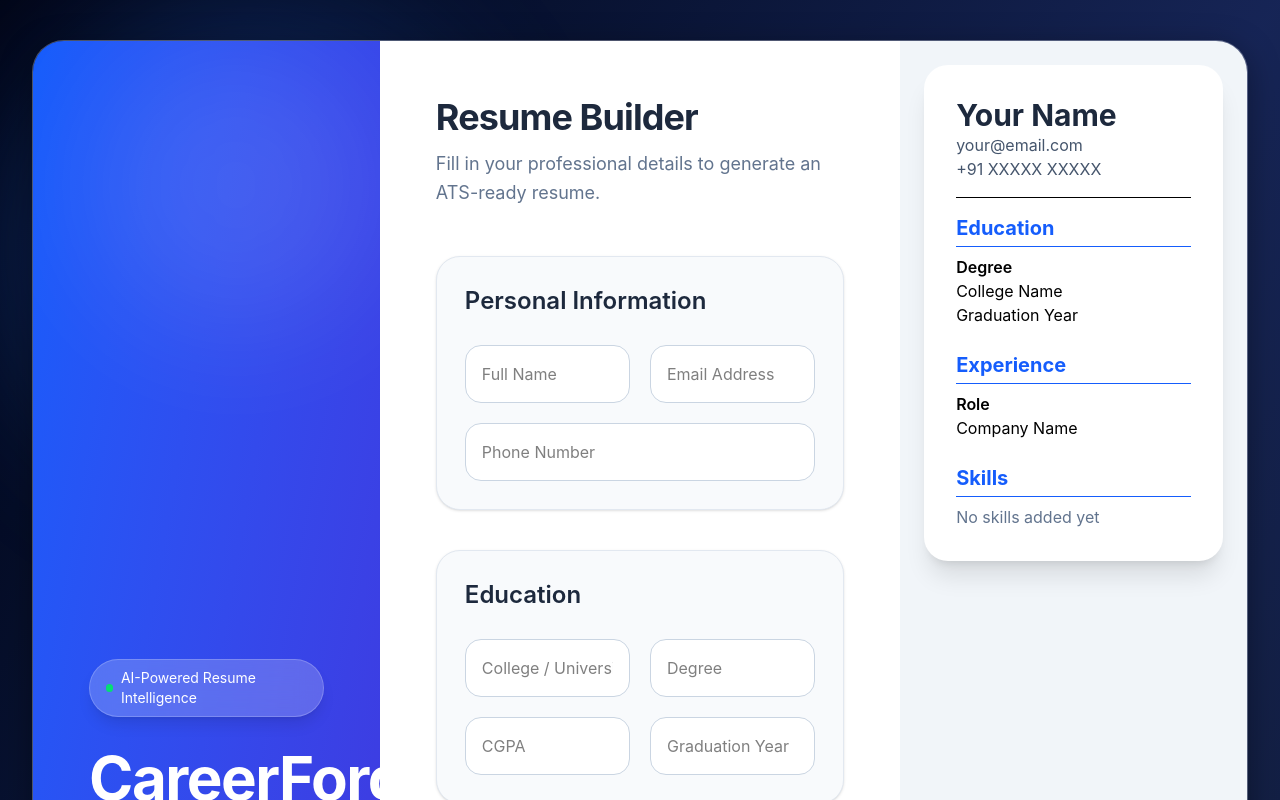
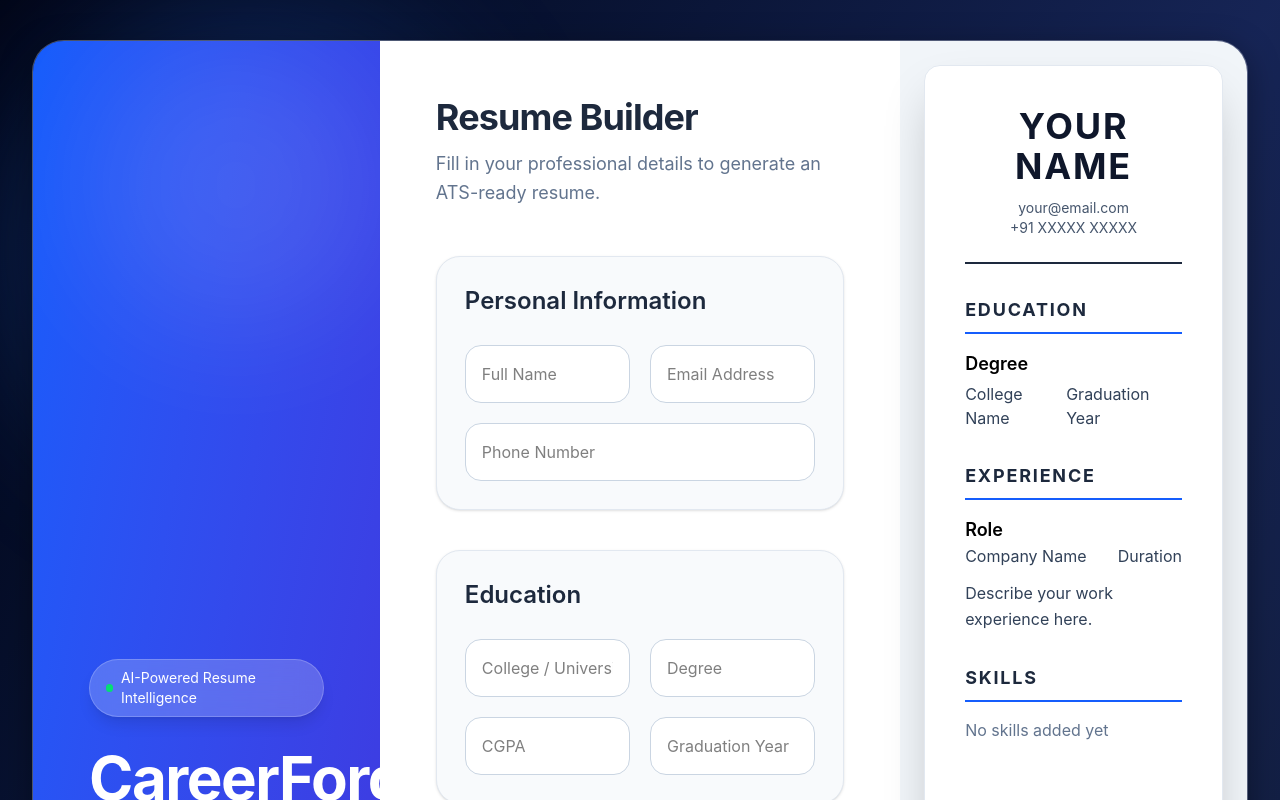
Before and after one commit to Nikita497645/AI-Resume-Architect, a React app in the folder frontend/: page / in a window 1280 px wide. Shown: the top 800 px of the page. Built offline with nearby package versions, Linux system fonts and the light colour scheme; the HTML template or start-up script is replaced by a standard one.

Commit message:
Completed Day 11 - resume preview styling and real-time updates

```diff
--- a/frontend/src/components/ResumePreview.jsx
+++ b/frontend/src/components/ResumePreview.jsx
@@ -3,33 +3,46 @@ function ResumePreview({ formData }) {
 
   if (template === "classic") {
     return (
-      <div className="bg-white border p-8 shadow-lg rounded-xl h-fit sticky top-6">
-        <h1 className="text-3xl font-bold text-center">
+      <div className="bg-white border border-slate-200 p-10 shadow-2xl rounded-xl h-fit sticky top-6">
+        <h1 className="text-4xl font-bold uppercase tracking-wider text-center">
           {formData.name || "Your Name"}
         </h1>
 
-        <p className="text-center text-gray-600">
-          {formData.email || "your@email.com"}
-        </p>
+        <div className="text-center text-slate-600 mt-2">
+          <p>{formData.email || "your@email.com"}</p>
+          <p>{formData.phone || "+91 XXXXX XXXXX"}</p>
+        </div>
 
-        <p className="text-center text-gray-600">
-          {formData.phone || "+91 XXXXX XXXXX"}
-        </p>
+        <hr className="my-6 border-slate-300" />
 
-        <hr className="my-4" />
+        <h2 className="text-lg font-bold uppercase tracking-widest border-b-2 border-slate-800 pb-2 mb-4">
+          Education
+        </h2>
 
-        <h2 className="font-bold text-lg mb-2">Education</h2>
-        <p>{formData.degree}</p>
-        <p>{formData.college}</p>
-        <p>{formData.graduationYear}</p>
+        <p className="font-semibold">{formData.degree}</p>
 
-        <h2 className="font-bold text-lg mt-5 mb-2">Experience</h2>
-        <p>{formData.role}</p>
-        <p>{formData.company}</p>
-        <p>{formData.duration}</p>
-        <p>{formData.experienceDescription}</p>
+        <div className="flex justify-between text-slate-700">
+          <span>{formData.college}</span>
+          <span>{formData.graduationYear}</span>
+        </div>
 
-        <h2 className="font-bold text-lg mt-5 mb-2">Skills</h2>
+        <h2 className="text-lg font-bold uppercase tracking-widest border-b-2 border-slate-800 pb-2 mb-4 mt-8">
+          Experience
+        </h2>
+
+        <p className="font-semibold">{formData.role}</p>
+
+        <div className="flex justify-between text-slate-700">
+          <span>{formData.company}</span>
+          <span>{formData.duration}</span>
+        </div>
+
+        <p className="mt-3">{formData.experienceDescription}</p>
+
+        <h2 className="text-lg font-bold uppercase tracking-widest border-b-2 border-slate-800 pb-2 mb-4 mt-8">
+          Skills
+        </h2>
+
         <p>{formData.skills}</p>
       </div>
     );
@@ -37,112 +50,155 @@ function ResumePreview({ formData }) {
 
   if (template === "professional") {
     return (
-      <div className="bg-slate-900 text-white p-8 rounded-3xl shadow-xl h-fit sticky top-6">
-        <h1 className="text-3xl font-bold">
-          {formData.name || "Your Name"}
-        </h1>
+      <div className="bg-slate-900 text-white p-10 rounded-3xl shadow-2xl h-fit sticky top-6">
+        <div className="text-center border-b border-blue-500 pb-5">
+          <h1 className="text-4xl font-bold uppercase tracking-wider">
+            {formData.name || "Your Name"}
+          </h1>
 
-        <p>{formData.email || "your@email.com"}</p>
-        <p>{formData.phone || "+91 XXXXX XXXXX"}</p>
+          <p className="mt-2">
+            {formData.email || "your@email.com"}
+          </p>
 
-        <div className="mt-6">
-          <h2 className="text-blue-400 text-xl font-bold border-b border-blue-500 pb-2 mb-3">
+          <p>
+            {formData.phone || "+91 XXXXX XXXXX"}
+          </p>
+        </div>
+
+        <div className="mt-8">
+          <h2 className="text-blue-400 text-lg font-bold uppercase tracking-widest border-b border-blue-500 pb-2 mb-4">
             Education
           </h2>
 
-          <p>{formData.degree}</p>
-          <p>{formData.college}</p>
-          <p>{formData.graduationYear}</p>
-          <p>{formData.cgpa && `CGPA: ${formData.cgpa}`}</p>
+          <p className="font-semibold">{formData.degree}</p>
+
+          <div className="flex justify-between">
+            <span>{formData.college}</span>
+            <span>{formData.graduationYear}</span>
+          </div>
+
+          {formData.cgpa && (
+            <p className="mt-2">CGPA: {formData.cgpa}</p>
+          )}
         </div>
 
-        <div className="mt-6">
-          <h2 className="text-blue-400 text-xl font-bold border-b border-blue-500 pb-2 mb-3">
+        <div className="mt-8">
+          <h2 className="text-blue-400 text-lg font-bold uppercase tracking-widest border-b border-blue-500 pb-2 mb-4">
             Experience
           </h2>
 
-          <p>{formData.role}</p>
-          <p>{formData.company}</p>
-          <p>{formData.duration}</p>
-          <p>{formData.experienceDescription}</p>
+          <p className="font-semibold">{formData.role}</p>
+
+          <div className="flex justify-between">
+            <span>{formData.company}</span>
+            <span>{formData.duration}</span>
+          </div>
+
+          <p className="mt-3">
+            {formData.experienceDescription}
+          </p>
         </div>
 
-        <div className="mt-6">
-          <h2 className="text-blue-400 text-xl font-bold border-b border-blue-500 pb-2 mb-3">
+        <div className="mt-8">
+          <h2 className="text-blue-400 text-lg font-bold uppercase tracking-widest border-b border-blue-500 pb-2 mb-4">
             Skills
           </h2>
 
-          <p>{formData.skills}</p>
+          <div className="flex flex-wrap gap-2">
+            {formData.skills ? (
+              formData.skills.split(",").map((skill, index) => (
+                <span
+                  key={index}
+                  className="bg-blue-600 px-4 py-2 rounded-full text-sm"
+                >
+                  {skill.trim()}
+                </span>
+              ))
+            ) : (
+              <span className="text-slate-400">
+                No skills added yet
+              </span>
+            )}
+          </div>
         </div>
       </div>
     );
   }
 
-  // MODERN TEMPLATE (DEFAULT)
+  return (
+    <div className="bg-white w-full max-w-[800px] min-h-[1000px] mx-auto p-10 shadow-2xl border border-slate-200 rounded-2xl h-fit sticky top-6">
 
-  return (
-    <div className="bg-white rounded-3xl p-8 shadow-xl h-fit sticky top-6">
-      <div className="border-b pb-4 mb-4">
-        <h1 className="text-3xl font-bold text-slate-800">
+      {/* HEADER */}
+
+      <div className="text-center border-b-2 border-slate-800 pb-6 mb-8">
+        <h1 className="text-4xl font-bold uppercase tracking-wider text-slate-900">
           {formData.name || "Your Name"}
         </h1>
 
-        <p className="text-slate-600">
-          {formData.email || "your@email.com"}
-        </p>
-
-        <p className="text-slate-600">
-          {formData.phone || "+91 XXXXX XXXXX"}
-        </p>
+        <div className="mt-3 text-slate-600 text-sm">
+          <p>{formData.email || "your@email.com"}</p>
+          <p>{formData.phone || "+91 XXXXX XXXXX"}</p>
+        </div>
       </div>
 
-      <section className="mb-6">
-        <h2 className="text-xl font-bold text-blue-600 border-b pb-1 mb-2">
+      {/* EDUCATION */}
+
+      <section className="mb-8">
+        <h2 className="text-lg font-bold uppercase tracking-widest text-slate-800 border-b-2 border-blue-600 pb-2 mb-4">
           Education
         </h2>
 
-        <p className="font-semibold">
+        <p className="font-semibold text-lg">
           {formData.degree || "Degree"}
         </p>
 
-        <p>{formData.college || "College Name"}</p>
+        <div className="flex justify-between text-slate-700 mt-1">
+          <span>{formData.college || "College Name"}</span>
+          <span>{formData.graduationYear || "Graduation Year"}</span>
+        </div>
 
-        <p>{formData.graduationYear || "Graduation Year"}</p>
+        {formData.cgpa && (
+          <p className="mt-2 text-slate-700">
+            CGPA: {formData.cgpa}
+          </p>
+        )}
+      </section>
 
-        <p>
-          {formData.cgpa && `CGPA: ${formData.cgpa}`}
+      {/* EXPERIENCE */}
+
+      <section className="mb-8">
+        <h2 className="text-lg font-bold uppercase tracking-widest text-slate-800 border-b-2 border-blue-600 pb-2 mb-4">
+          Experience
+        </h2>
+
+        <p className="font-semibold text-lg">
+          {formData.role || "Role"}
+        </p>
+
+        <div className="flex justify-between text-slate-700">
+          <span>{formData.company || "Company Name"}</span>
+          <span>{formData.duration || "Duration"}</span>
+        </div>
+
+        <p className="mt-3 text-slate-700 leading-relaxed">
+          {formData.experienceDescription ||
+            "Describe your work experience here."}
         </p>
       </section>
 
-      <section className="mb-6">
-        <h2 className="text-xl font-bold text-blue-600 border-b pb-1 mb-2">
-          Experience
-        </h2>
-
-        <p className="font-semibold">
-          {formData.role || "Role"}
-        </p>
-
-        <p>{formData.company || "Company Name"}</p>
-
-        <p>{formData.duration}</p>
-
-        <p className="mt-2 text-slate-700">
-          {formData.experienceDescription}
-        </p>
-      </section>
+      {/* SKILLS */}
 
       <section>
-        <h2 className="text-xl font-bold text-blue-600 border-b pb-1 mb-2">
+        <h2 className="text-lg font-bold uppercase tracking-widest text-slate-800 border-b-2 border-blue-600 pb-2 mb-4">
           Skills
         </h2>
 
-        <div className="flex flex-wrap gap-2">
+        <div className="flex flex-wrap gap-3">
           {formData.skills ? (
             formData.skills.split(",").map((skill, index) => (
               <span
                 key={index}
-                className="bg-blue-100 text-blue-700 px-3 py-1 rounded-full text-sm"
+                className="bg-gradient-to-r from-blue-500 to-indigo-600 text-white px-4 py-2 rounded-full text-sm shadow-md"
               >
                 {skill.trim()}
               </span>
```
